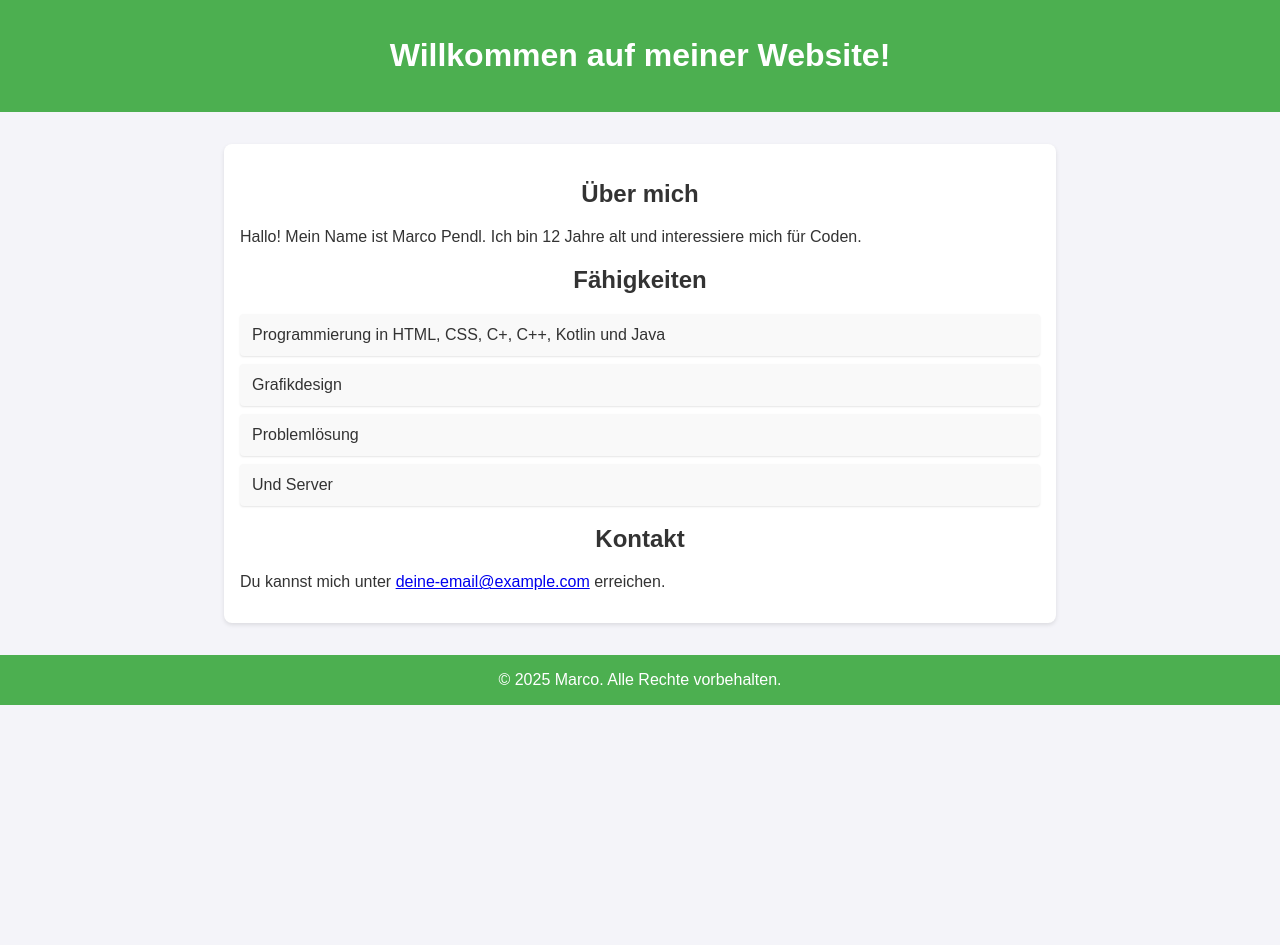
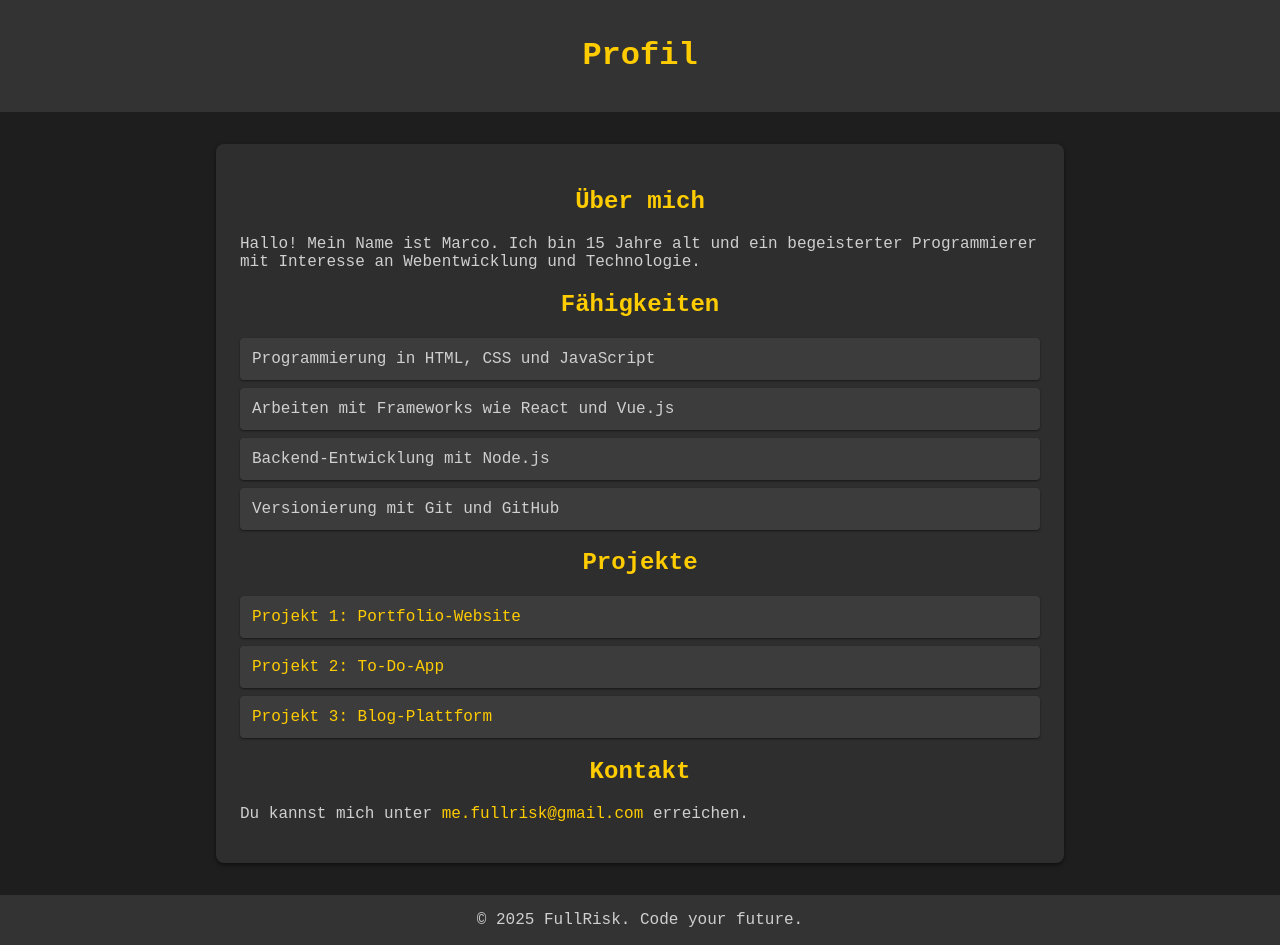
Before and after one commit to FullRisk/website, a plain HTML site: page index.html in a window 1280 px wide. Before the commit the page ends 800 px from the top, so only its background shows below. Drawn offline with Linux system fonts and the light colour scheme.

Commit message:
Update index.html

```diff
--- a/index.html
+++ b/index.html
@@ -6,72 +6,90 @@
     <title>Profil Website</title>
     <style>
         body {
-            font-family: Arial, sans-serif;
+            font-family: 'Courier New', Courier, monospace;
             margin: 0;
             padding: 0;
-            background-color: #f4f4f9;
-            color: #333;
+            background-color: #1e1e1e;
+            color: #cfcfcf;
         }
         header {
-            background-color: #4CAF50;
-            color: white;
+            background-color: #333;
+            color: #cfcfcf;
             padding: 1rem;
             text-align: center;
         }
         .container {
             max-width: 800px;
             margin: 2rem auto;
-            padding: 1rem;
-            background: white;
+            padding: 1.5rem;
+            background: #2e2e2e;
             border-radius: 8px;
-            box-shadow: 0 2px 4px rgba(0, 0, 0, 0.1);
+            box-shadow: 0 2px 4px rgba(0, 0, 0, 0.5);
         }
         h1, h2 {
             text-align: center;
+            color: #ffcc00;
         }
         ul {
             list-style-type: none;
             padding: 0;
         }
         ul li {
-            background: #f9f9f9;
+            background: #3c3c3c;
             margin: 0.5rem 0;
             padding: 0.75rem;
             border-radius: 4px;
-            box-shadow: 0 1px 2px rgba(0, 0, 0, 0.1);
+            box-shadow: 0 1px 2px rgba(0, 0, 0, 0.5);
+        }
+        ul li:hover {
+            background: #444;
+        }
+        a {
+            color: #ffcc00;
+            text-decoration: none;
+        }
+        a:hover {
+            text-decoration: underline;
         }
         footer {
             text-align: center;
             margin-top: 2rem;
             padding: 1rem;
-            background: #4CAF50;
-            color: white;
+            background: #333;
+            color: #cfcfcf;
         }
     </style>
 </head>
 <body>
     <header>
-        <h1>Willkommen auf meiner Website!</h1>
+        <h1>Profil</h1>
     </header>
 
     <div class="container">
         <h2>Über mich</h2>
-        <p>Hallo! Mein Name ist Marco Pendl. Ich bin 12 Jahre alt und interessiere mich für Coden.</p>
+        <p>Hallo! Mein Name ist Marco. Ich bin 15 Jahre alt und ein begeisterter Programmierer mit Interesse an Webentwicklung und Technologie.</p>
 
         <h2>Fähigkeiten</h2>
         <ul>
-            <li>Programmierung in HTML, CSS, C+, C++, Kotlin und Java</li>
-            <li>Grafikdesign</li>
-            <li>Problemlösung</li>
-            <li>Und Server</li>
+            <li>Programmierung in HTML, CSS und JavaScript</li>
+            <li>Arbeiten mit Frameworks wie React und Vue.js</li>
+            <li>Backend-Entwicklung mit Node.js</li>
+            <li>Versionierung mit Git und GitHub</li>
+        </ul>
+
+        <h2>Projekte</h2>
+        <ul>
+            <li><a href="#">Projekt 1: Portfolio-Website</a></li>
+            <li><a href="#">Projekt 2: To-Do-App</a></li>
+            <li><a href="#">Projekt 3: Blog-Plattform</a></li>
         </ul>
 
         <h2>Kontakt</h2>
-        <p>Du kannst mich unter <a href="mailto:me.marcopendl@gmail.com">deine-email@example.com</a> erreichen.</p>
+        <p>Du kannst mich unter <a href="mailto:me.fullrisk@gmail.com">me.fullrisk@gmail.com</a> erreichen.</p>
     </div>
 
     <footer>
-        &copy; 2025 Marco. Alle Rechte vorbehalten.
+        &copy; 2025 FullRisk. Code your future.
     </footer>
 </body>
 </html>
```
